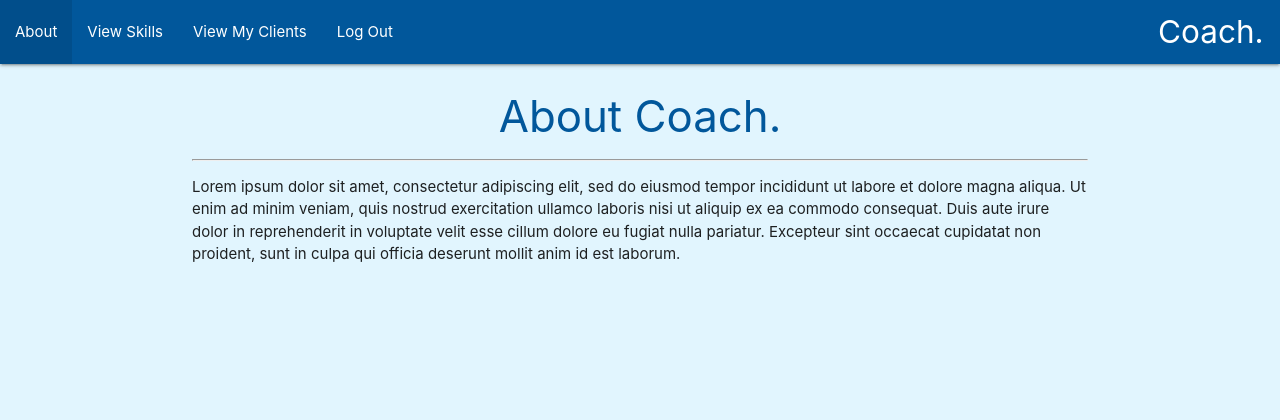
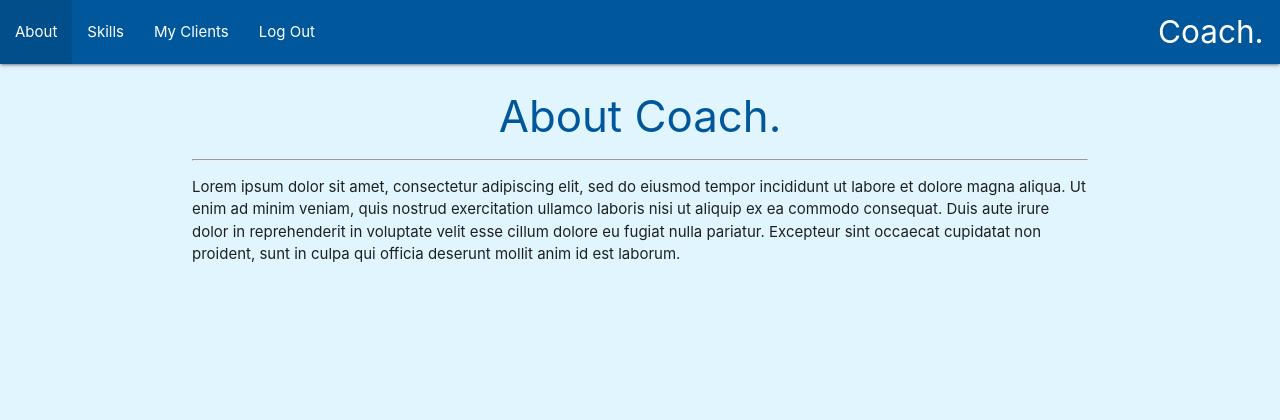
Before and after one commit to erindoman/career-coaching-app, a Django app: page / in a window 1280 px wide. Shown: the top 420 px of the page. Run offline with Django 3.2, Linux system fonts and the light colour scheme; the visitor is signed in with stand-in values (Sample User, id 1).

Commit message:
update spacing on client details page

```diff
--- a/main_app/templates/base.html
+++ b/main_app/templates/base.html
@@ -18,13 +18,13 @@
     <nav>
       <div class="nav-wrapper light-blue darken-4">
         <ul>
-          <li><a href="/about" class="right brand-logo hide-on-med-and-down">&nbsp;Coach.&nbsp;</a></li>
+          <li><a href="/" class="right brand-logo hide-on-med-and-down">&nbsp;Coach.&nbsp;</a></li>
         </ul>
         <ul id="nav-mobile" class="left">
           <li><a href="{% url 'about' %}">About</a></li>
           {% if user.is_authenticated %}
-          <li><a href="{%  url 'skills_index' %}">View Skills</a></li>
-          <li><a href="/clients">View My Clients</a></li>
+          <li><a href="{%  url 'skills_index' %}">Skills</a></li>
+          <li><a href="/clients">My Clients</a></li>
           <li><a href="{% url 'logout' %}">Log Out</a></li>
           {% else %}
           <li><a href="{% url 'signup' %}">Sign Up</a></li>
--- a/main_app/templates/clients/detail.html
+++ b/main_app/templates/clients/detail.html
@@ -11,7 +11,8 @@
           {{ skill.name }}
         </a>
         {% endfor %} {% else %}
-        <h5>No Skills Added</h5>
+        <br>
+        <p>No Skills Added</p>
         {% endif %}
 
         <div class="card-action">
```
